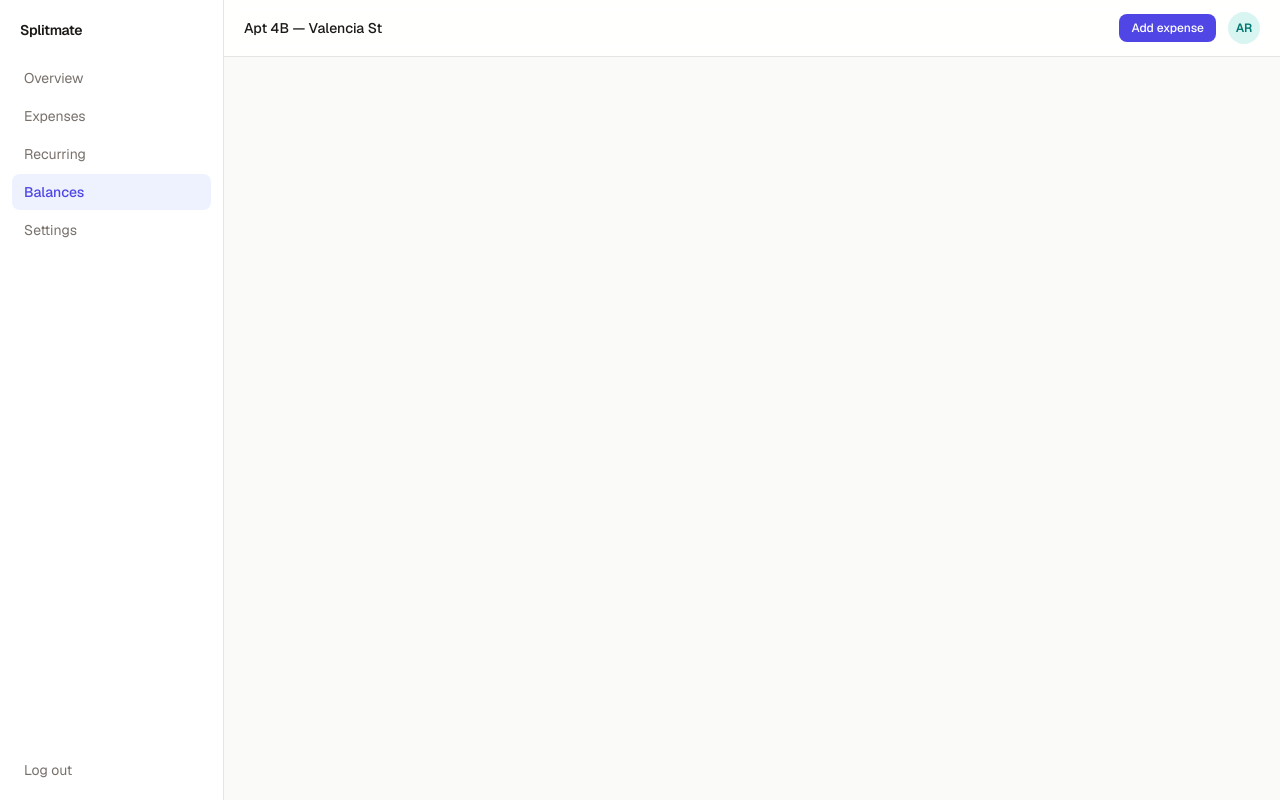
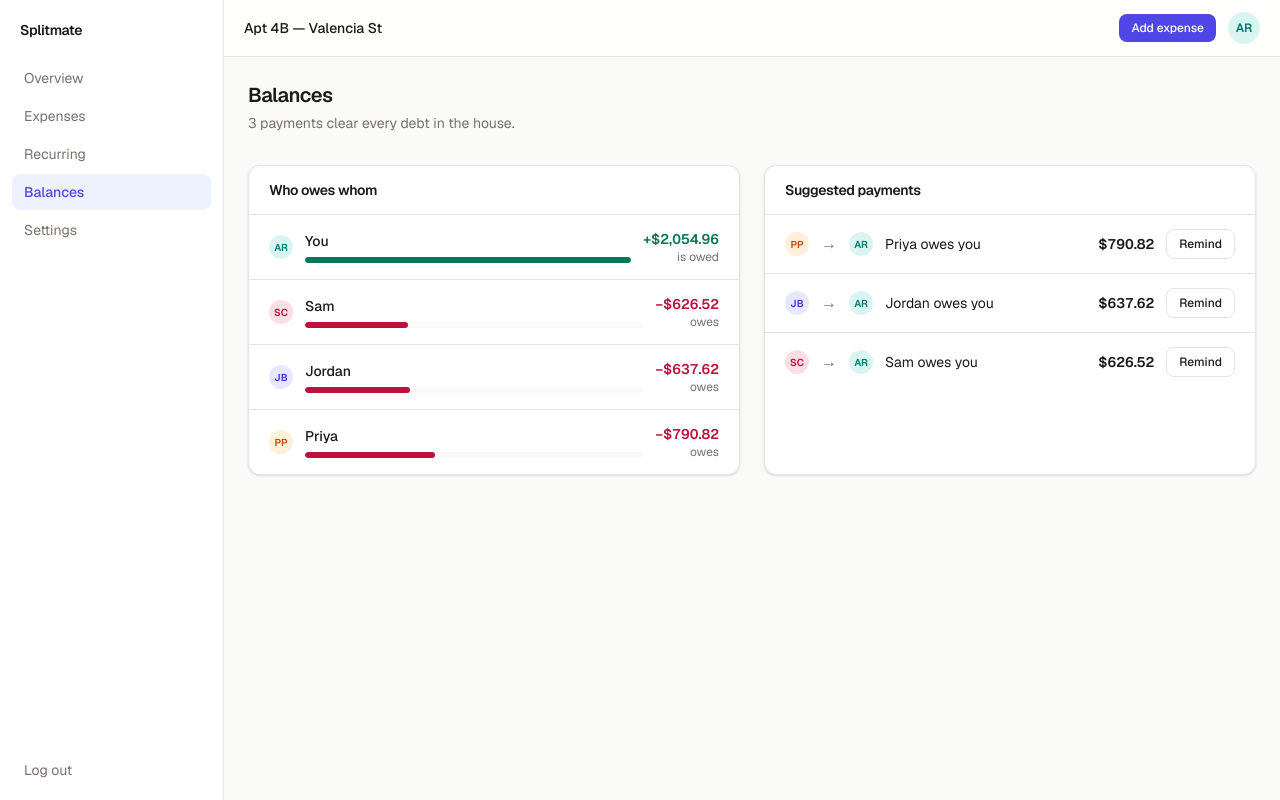
Before and after one commit to Tinnapat1406/Roommate-Expense-Splitter, a Next.js app: page /dashboard/balances in a window 1280 px wide. Built offline with nearby package versions, Linux system fonts and the light colour scheme.

Commit message:
balance page

```diff
--- a/app/dashboard/balances/page.tsx
+++ b/app/dashboard/balances/page.tsx
@@ -1,4 +1,62 @@
 // TODO: Balances — per-roommate net balance and settle-up flow.
+import { BalanceCard } from "@/components/balance/BalanceCard";
+import { TransferCard } from "@/components/balance/TransferCard";
+import { PageHeader } from "@/components/layout/PageHeader";
+import { Card, CardHeader } from "@/components/ui/Card";
+import { EmptyState } from "@/components/ui/EmptyState";
+import { simplifyDebts } from "@/lib/balances";
+import { BALANCES } from "@/lib/mock-data";
+
 export default function BalancesPage() {
-  return null;
+  const transfers = simplifyDebts(BALANCES);
+  const maxCents = Math.max(...BALANCES.map((b) => Math.abs(b.netCents)), 0);
+
+  const sorted = [...BALANCES].sort((a, b) => b.netCents - a.netCents);
+
+  return (
+    <main className="mx-auto w-full max-w-6xl space-y-8 p-6">
+      <PageHeader
+        title="Balances"
+        subtitle={
+          transfers.length === 0
+            ? "Everyone's square."
+            : `${transfers.length} payments clear every debt in the house.`
+        }
+      />
+
+      <div className="grid gap-6 lg:grid-cols-2">
+        <Card>
+          <CardHeader title="Who owes whom" />
+          <ul className="divide-y divide-border">
+            {sorted.map((balance) => (
+              <BalanceCard
+                key={balance.memberId}
+                balance={balance}
+                maxCents={maxCents}
+              />
+            ))}
+          </ul>
+        </Card>
+
+        <Card>
+          <CardHeader title="Suggested payments" />
+          {transfers.length === 0 ? (
+            <EmptyState
+              title="Nothing to settle"
+              description="Every balance is at zero."
+            />
+          ) : (
+            <ul className="divide-y divide-border">
+              {transfers.map((transfer) => (
+                <TransferCard
+                  key={`${transfer.fromMemberId}-${transfer.toMemberId}`}
+                  transfer={transfer}
+                />
+              ))}
+            </ul>
+          )}
+        </Card>
+      </div>
+    </main>
+  );
 }
```
